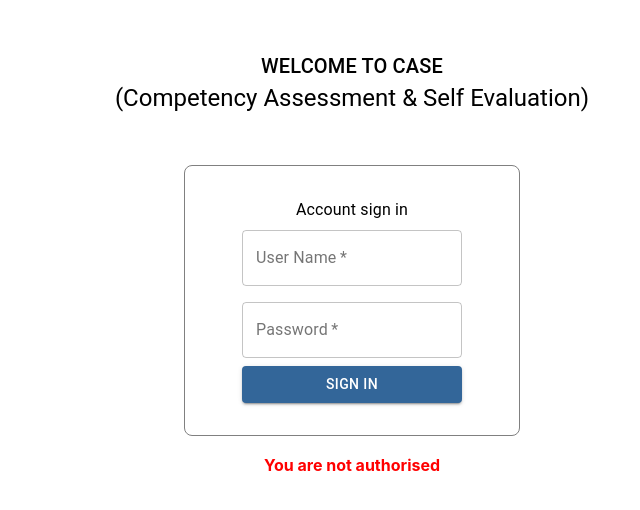
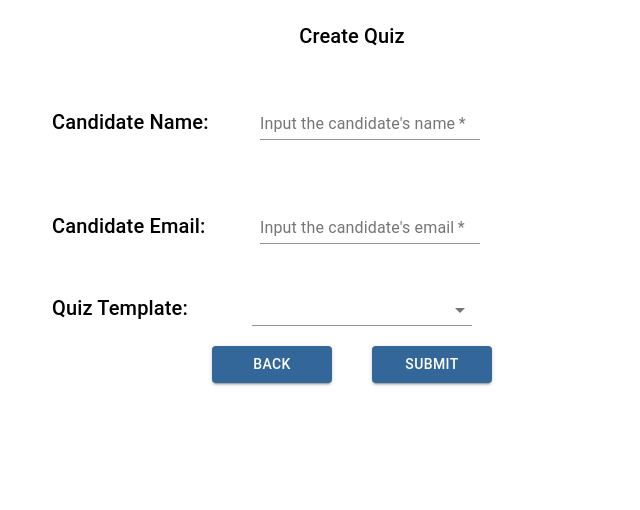
Before and after one commit to sean1981github/tempcommit, a React (Create React App) app: page /quiz/add in a window 1280 px wide. Before the commit this address led to /login. Shown: the top 510 px of the page, without its empty margins (288-928 px from the left). Built offline with nearby package versions, Linux system fonts and the light colour scheme; no server answers.

Commit message:
[yanchao/chin chuen]#19 add static UI and unit test for quiz form

```diff
--- /dev/null
+++ b/src/components/QuizForm.js
@@ -0,0 +1,189 @@
+import React from "react";
+import { makeStyles } from "@material-ui/core/styles";
+import {
+  TextField,
+  Button,
+  Typography,
+  Box,
+  MenuItem,
+  Select,
+  Grid,
+} from "@material-ui/core";
+
+const useStyles = makeStyles((theme) => ({
+  root: {
+    "& .MuiTextField-root": {
+      margin: theme.spacing(1),
+      width: 220,
+      textAlign: "center",
+    },
+    marginTop: 20,
+  },
+  buttonStyles: {
+    width: 120,
+  },
+  select: {
+    width: 220,
+  },
+  inputLabel: {
+    textAlign: "left",
+  },
+  form: {
+    margin: "auto",
+    marginBottom: "1.5%",
+    width: 600,
+    padding: "2rem 1rem 2rem 1rem",
+  },
+}));
+
+const QuizForm = (props) => {
+  const classes = useStyles();
+
+  return (
+    <Box className={classes.root}>
+      <Typography variant="h6">Create Quiz</Typography>
+      <form className={classes.form} noValidate autoComplete="off">
+        <Grid container justify="center" spacing="5">
+          <Grid
+            item
+            xs={12}
+            container
+            direction={"row"}
+            justify={"flex-start"}
+            alignItems={"baseline"}
+          >
+            <Grid
+              item
+              xs={4}
+              container
+              direction={"row"}
+              justify={"flex-start"}
+              alignItems={"baseline"}
+            >
+              <Typography variant="h6">Candidate Name:</Typography>
+            </Grid>
+            <Grid
+              item
+              xs={8}
+              container
+              direction={"row"}
+              justify={"flex-start"}
+              alignItems={"baseline"}
+            >
+              <TextField
+                required
+                inputProps={{ "data-testid": "candidate-name" }}
+                id="candidateName"
+                label="Input the candidate's name"
+                value={props.candidateName}
+                onChange={props.handleCandidateName}
+              />
+            </Grid>
+          </Grid>
+          <Grid
+            item
+            xs={12}
+            container
+            direction={"row"}
+            justify={"flex-start"}
+            alignItems={"baseline"}
+          >
+            <Grid
+              item
+              xs={4}
+              container
+              direction={"row"}
+              justify={"flex-start"}
+              alignItems={"baseline"}
+            >
+              <Typography variant="h6">Candidate Email:</Typography>
+            </Grid>
+            <Grid
+              item
+              xs={8}
+              container
+              direction={"row"}
+              justify={"flex-start"}
+              alignItems={"baseline"}
+            >
+              <TextField
+                required
+                inputProps={{ "data-testid": "candidate-email" }}
+                id="candidateEmail"
+                label="Input the candidate's email"
+                value={props.candidateEmail}
+                onChange={props.handleCandidateEmail}
+              />
+            </Grid>
+          </Grid>
+          <Grid
+            item
+            xs={12}
+            container
+            direction={"row"}
+            justify={"flex-start"}
+            alignItems={"baseline"}
+          >
+            <Grid
+              item
+              xs={4}
+              container
+              direction={"row"}
+              justify={"flex-start"}
+              alignItems={"baseline"}
+            >
+              <Typography variant="h6">Quiz Template:</Typography>
+            </Grid>
+            <Grid
+              item
+              xs={8}
+              container
+              direction={"row"}
+              justify={"flex-start"}
+              alignItems={"baseline"}
+            >
+              <Select
+                className={classes.select}
+                labelId="select-quiz-template"
+                id="select-quiz-template"
+                inputProps={{ "data-testid": "select-quiz-template" }}
+                value={props.quizTemplateCode}
+                onChange={props.handleSelectQuizTemplateCode}
+              >
+                <MenuItem value={"template1"}>Template1</MenuItem>
+                <MenuItem value={"template2"}>Template2</MenuItem>
+                <MenuItem value={"template3"}>Template3</MenuItem>
+              </Select>
+            </Grid>
+          </Grid>
+          <Grid container xs={12} justify="center">
+            <Grid item xs={3}>
+              <Button
+                data-testid="create-quiz-back"
+                className={classes.buttonStyles}
+                color="primary"
+                variant="contained"
+                onClick={props.handleBack}
+              >
+                Back
+              </Button>
+            </Grid>
+            <Grid item xs={3}>
+              <Button
+                data-testid="create-quiz-submit"
+                className={classes.buttonStyles}
+                color="primary"
+                variant="contained"
+                onClick={props.handleSubmit}
+              >
+                Submit
+              </Button>
+            </Grid>
+          </Grid>
+        </Grid>
+      </form>
+    </Box>
+  );
+};
+
+export default QuizForm;
--- a/src/components/Router.js
+++ b/src/components/Router.js
@@ -4,6 +4,7 @@ import Login from "./LoginHandle";
 import HomePage from "./HomePage";
 import ProblemForm from "./ProblemForm";
 import ProblemConfirmation from "./ProblemConfirmation";
+import QuizForm from "./QuizForm";
 
 const Router = () => {
   const [isLoggedIn, setLoggedIn] = useState(false);
@@ -46,6 +47,7 @@ const Router = () => {
             )}
           />
         )}
+        <Route exact path="/quiz/add" component={QuizForm} />
         <Redirect
           to={{
             pathname: "/login",
```
Also changed, not shown: 1 other file (tests, documents, lock files or other folders).
